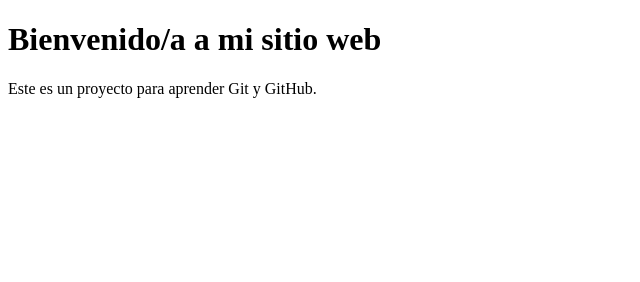
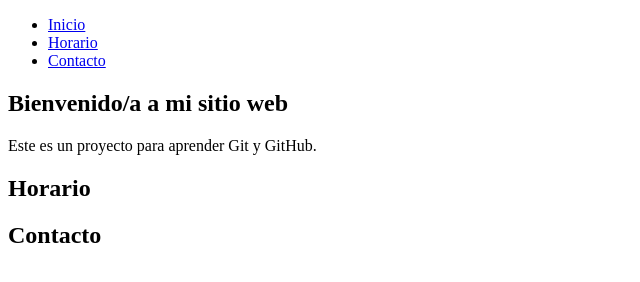
Before and after one commit to hateuisa/mi-proyecto-web, a plain HTML site: page index.html in a window 1280 px wide. Shown: the whole page, without its empty margins (0-640 px from the left). Drawn offline with Linux system fonts and the light colour scheme.

Commit message:
Añade el menú de navegación

```diff
--- a/index.html
+++ b/index.html
@@ -6,7 +6,24 @@
     <title>Mi Proyecto Web</title>
 </head>
 <body>
-    <h1>Bienvenido/a a mi sitio web</h1>
-    <p>Este es un proyecto para aprender Git y GitHub.</p>
+    <nav aria-label="Navegación principal">
+        <ul>
+            <li><a href="#inicio">Inicio</a></li>
+            <li><a href="#horario">Horario</a></li>
+            <li><a href="#contacto">Contacto</a></li>
+        </ul>
+    </nav>
+    <main>
+        <section id="inicio">
+            <h1>Bienvenido/a a mi sitio web</h1>
+            <p>Este es un proyecto para aprender Git y GitHub.</p>
+        </section>
+        <section id="horario">
+            <h2>Horario</h2>
+        </section>
+        <section id="contacto">
+            <h2>Contacto</h2>
+        </section>
+    </main>
 </body>
 </html>
```
